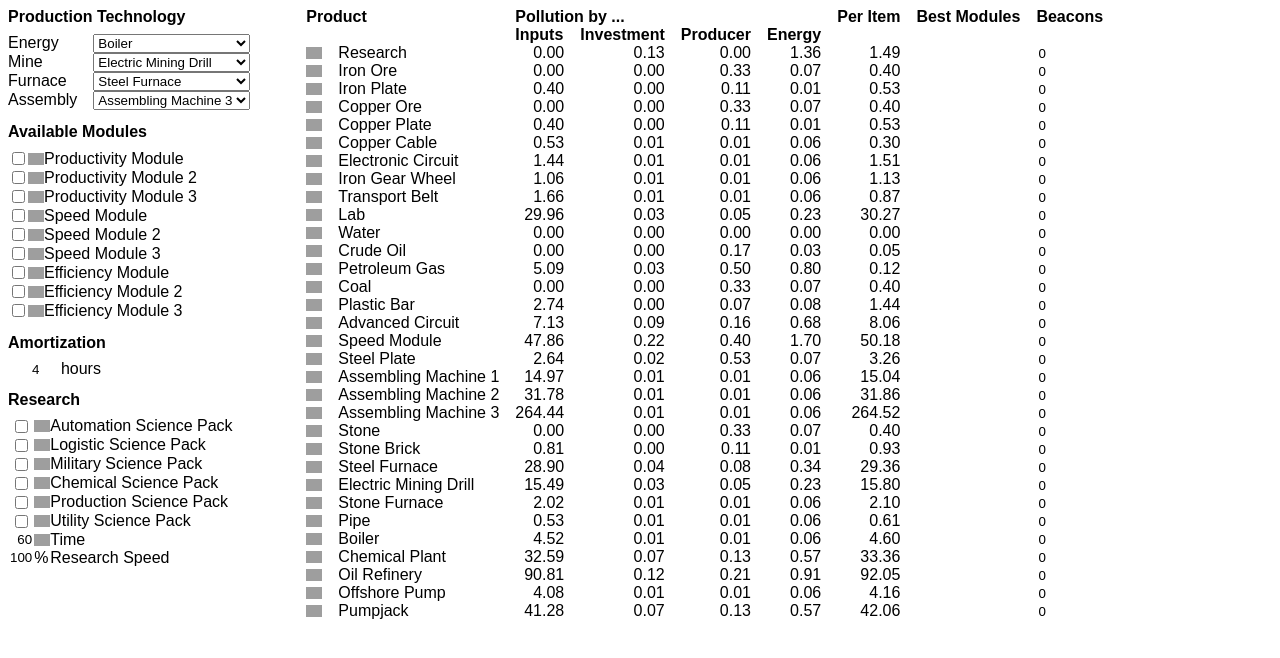
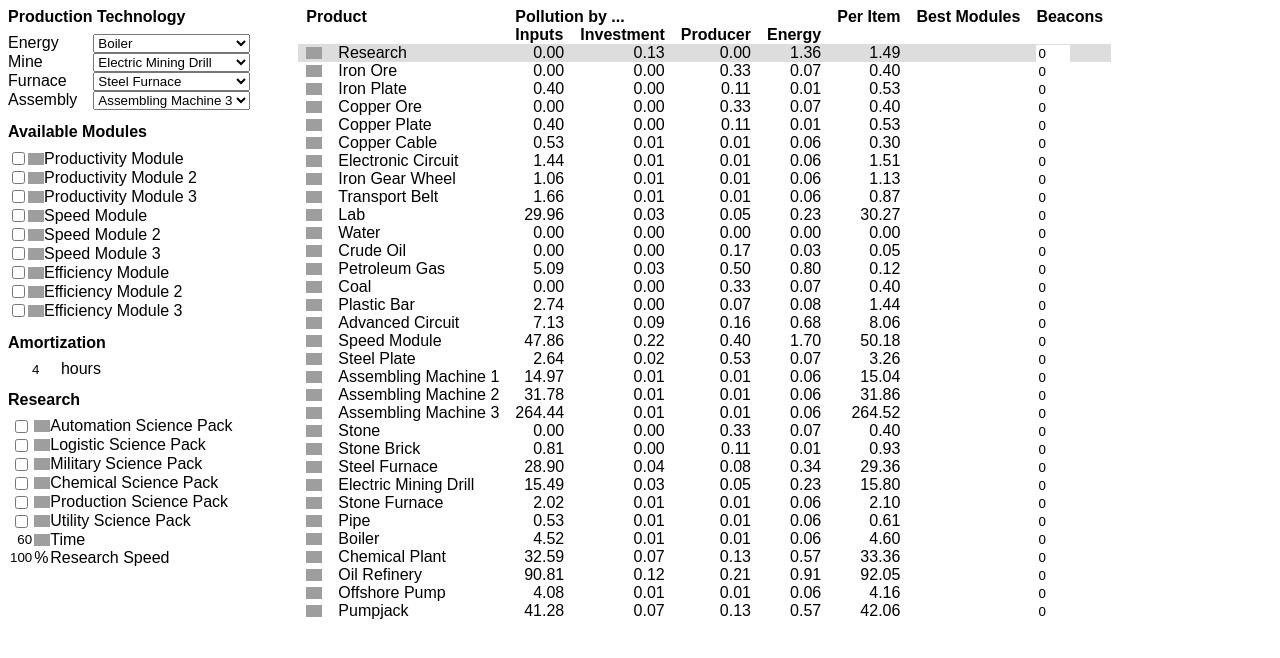
Before and after one commit to meriton42/factorio-optimizer, an Angular app: page / in a window 1280 px wide. In both pictures the pointer is over the element 704 px from the left and 53 px from the top of the page. Shown: the top 658 px of the page. Built offline with nearby package versions, Linux system fonts and the light colour scheme; grey boxes are pictures that could not be loaded.

Commit message:
highlight row on hover
so even people who squint with their head slightly sideways don't mix up which cells are on the same line ;-)

```diff
--- a/src/styles.css
+++ b/src/styles.css
@@ -19,6 +19,10 @@
 table {
 	border-collapse: collapse;
 	margin-bottom: 1em;
+}
+
+tbody > tr:hover {
+	background-color: #ddd;
 }
 
 th {
```
